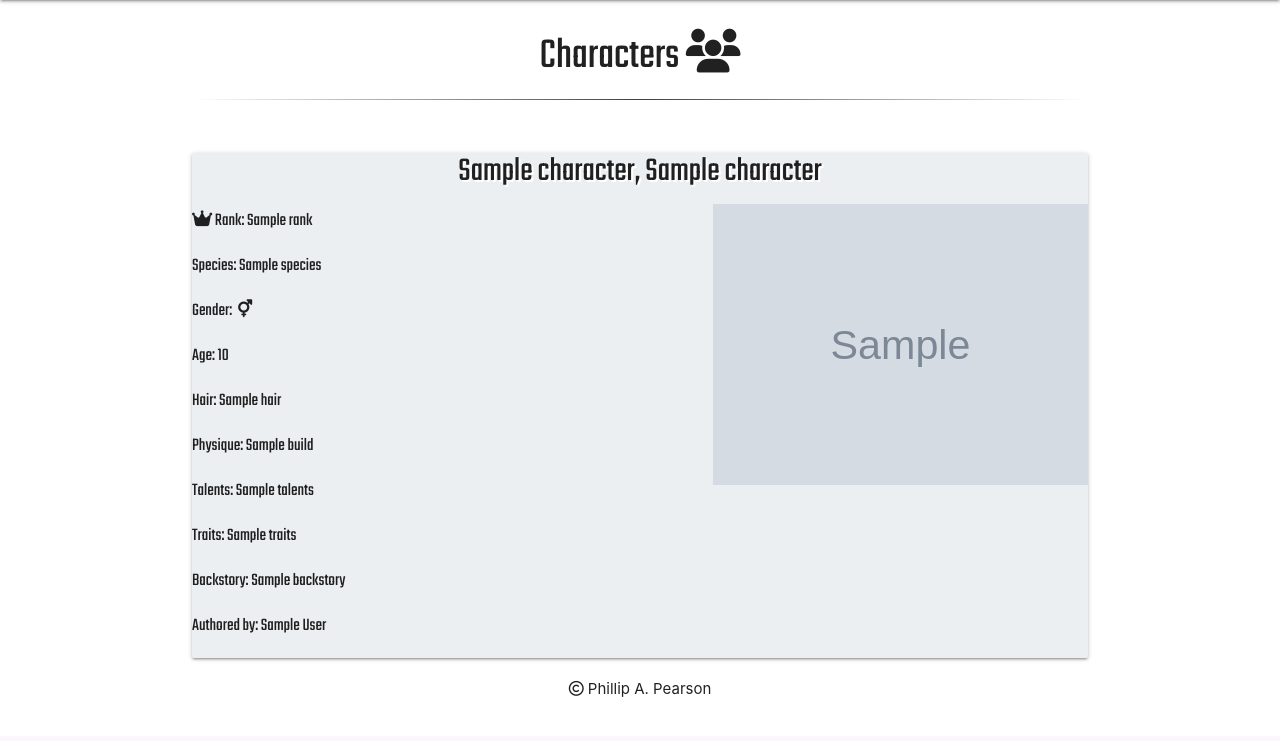
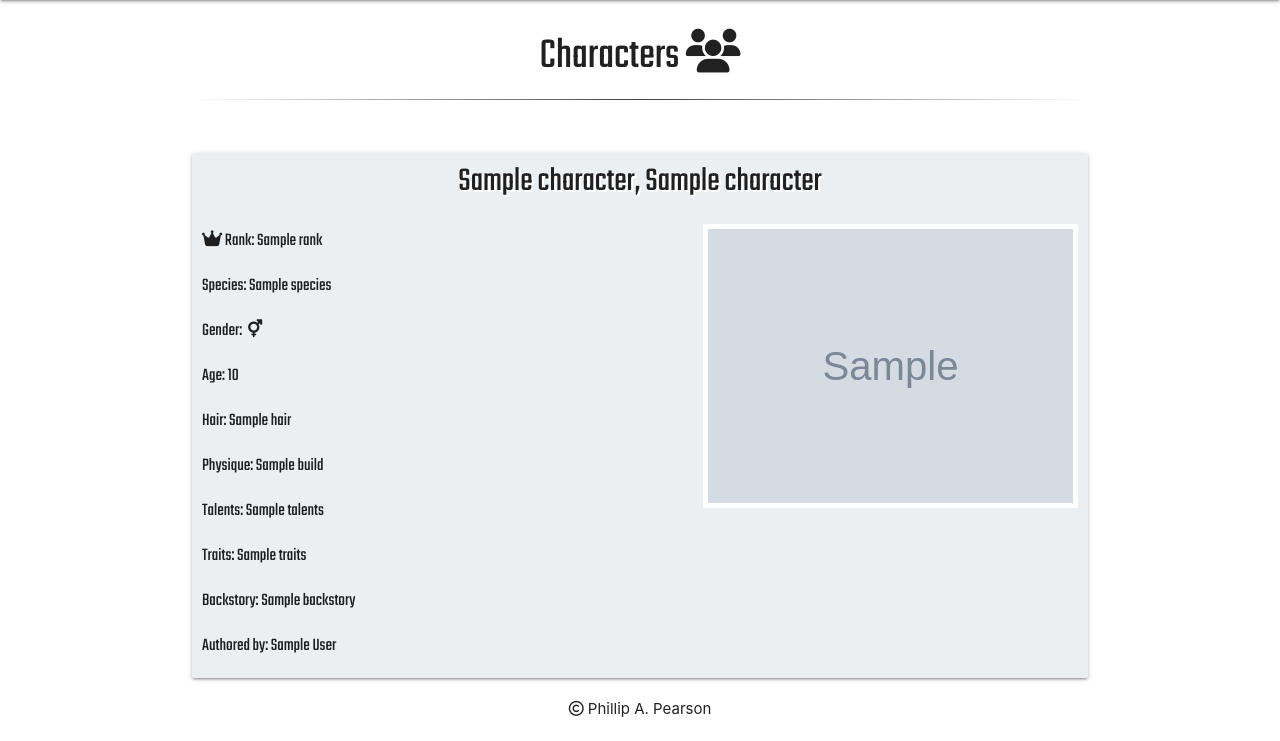
Before and after one commit to Code-Institute-Submissions/Data-Centric-Milestone-Project-6, a Flask app: page /characters in a window 1280 px wide. Shown: the part 64-805 px from the top of the page. Before the commit the page ends 761 px from the top, so only its background shows below. Run offline with Flask 2, Linux system fonts and the light colour scheme; grey boxes marked "Sample" are stand-in pictures; a database or web service that is not in the repository returns one stand-in record (values such as "Sample title"); some libraries are stand-ins or nearby versions.

Commit message:
added url for to the site logo in order to redirect to the login screen. added some custom class styles to the heading elements on the characters page to add a little extra spacing, and the same to the images. lastly, added a cancel button to the edit character screen, to redirect back to the characteres page.

```diff
--- a/app.py
+++ b/app.py
@@ -210,5 +210,9 @@ def edit_character(character_id):
 def delete_character(character_id):
     mongo.db.characters.remove({"_id": ObjectId(character_id)})
     flash("Character Deleted")
-    characters = mongo.db.characters.find()
-    return render_template("characters.html", characters=characters)
+    return redirect(url_for("characters"))
+
+
+@app.route("/cancel_edit")
+def cancel_edit():
+    return redirect(url_for("characters"))
--- a/static/css/styles.css
+++ b/static/css/styles.css
@@ -21,6 +21,8 @@
     height: auto;
     width: auto;
     max-width: 25rem;
+    margin-right: 10px;
+    border: 5px solid white;
 }
 
 hr {
@@ -48,6 +50,15 @@ input, label, select, option {
     font-size: 20px;
 }
 
+.char-names {
+    padding-top: 10px;
+    padding-bottom: 10px;
+}
+
+.char-details {
+    padding-left: 10px;
+}
+
 /*------------------------------ Media Queries --------------------------------*/
 @media screen and (max-width: 850px) {
     .logo-remove-margin {
--- a/templates/base.html
+++ b/templates/base.html
@@ -13,8 +13,8 @@
     <header>
           <nav class="nav-extended deep-purple">
             <div class="nav-wrapper">
-              <a href="#" class="brand-logo center-align text-shadow logo-margin logo-remove-margin">OCX HEAVEN</a>
-              <a href="#" data-target="mobile-demo" class="sidenav-trigger right"><i class="fas fa-bars"></i></a>
+              <a href="{{ url_for('login') }}" class="brand-logo center-align text-shadow logo-margin logo-remove-margin">OCX HEAVEN</a>
+              <a href="{{ url_for('login') }}" data-target="mobile-demo" class="sidenav-trigger right"><i class="fas fa-bars"></i></a>
               <ul class="right hide-on-med-and-down text-shadow">
                 {% if session["user"] %}
                 <li><a href="{{ url_for('create') }}"><strong>Create</strong></a></li>
--- a/templates/characters.html
+++ b/templates/characters.html
@@ -8,13 +8,14 @@
                 <div class="card blue-grey lighten-5 center">
                     <div class="row left-align">
                         {% if character.title %}
-                        <h4 class="center-align white-text-shadow">{{ character.name }}, {{ character.title }}</h5>
+                        <h4 class="center-align white-text-shadow char-names">{{ character.name }}, {{ character.title }}</h5>
                         {% else %}
-                        <h4 class="center-align white-text-shadow">{{ character.name }}</h5>
+                        <h4 class="center-align white-text-shadow char-names">{{ character.name }}</h5>
                         {% endif %}
                         <div class="right image-formatting">
                             <img src="{{ character.image }}" alt="">
                         </div>
+                        <div class="char-details">
                             <p><i class="fas fa-crown"></i> Rank: {{ character.rank }}</p>
                             {% if character.species %}
                             <p>Species: {{ character.species }}</p>
@@ -54,11 +55,12 @@
                             <p>Authored by: {{ character.authored_by }}</p>
                             {% endif %}
                         </div>
+                    </div>
                     {% if character.authored_by == session["user"] %}
-                    <div class="row">
+                    <div class="row center center-align">
                         <a href="{{ url_for('edit_character', character_id=character._id) }}" class="btn waves-effect green darken-1 center">Edit</a>
                         <a href="{{ url_for('delete_character', character_id=character._id) }}" class="btn waves-effect red darken-1 center">Delete</a>
-                    </div>
+                    </div><br>
                     {% endif %}
                 </div>
             {% endfor %}
--- a/templates/edit_character.html
+++ b/templates/edit_character.html
@@ -137,6 +137,7 @@
                             <div class="row">
                                 <button class="btn waves-effect green darken-1 center" type="submit" name="submit">Update
                                 </button>
+                                <a href="{{ url_for('cancel_edit') }}" class="btn waves-effect red darken-1 center">Cancel</a>
                             </div>
                     </form>
                 </div>
```
Lines whose indentation alone changed are shown as unchanged.
